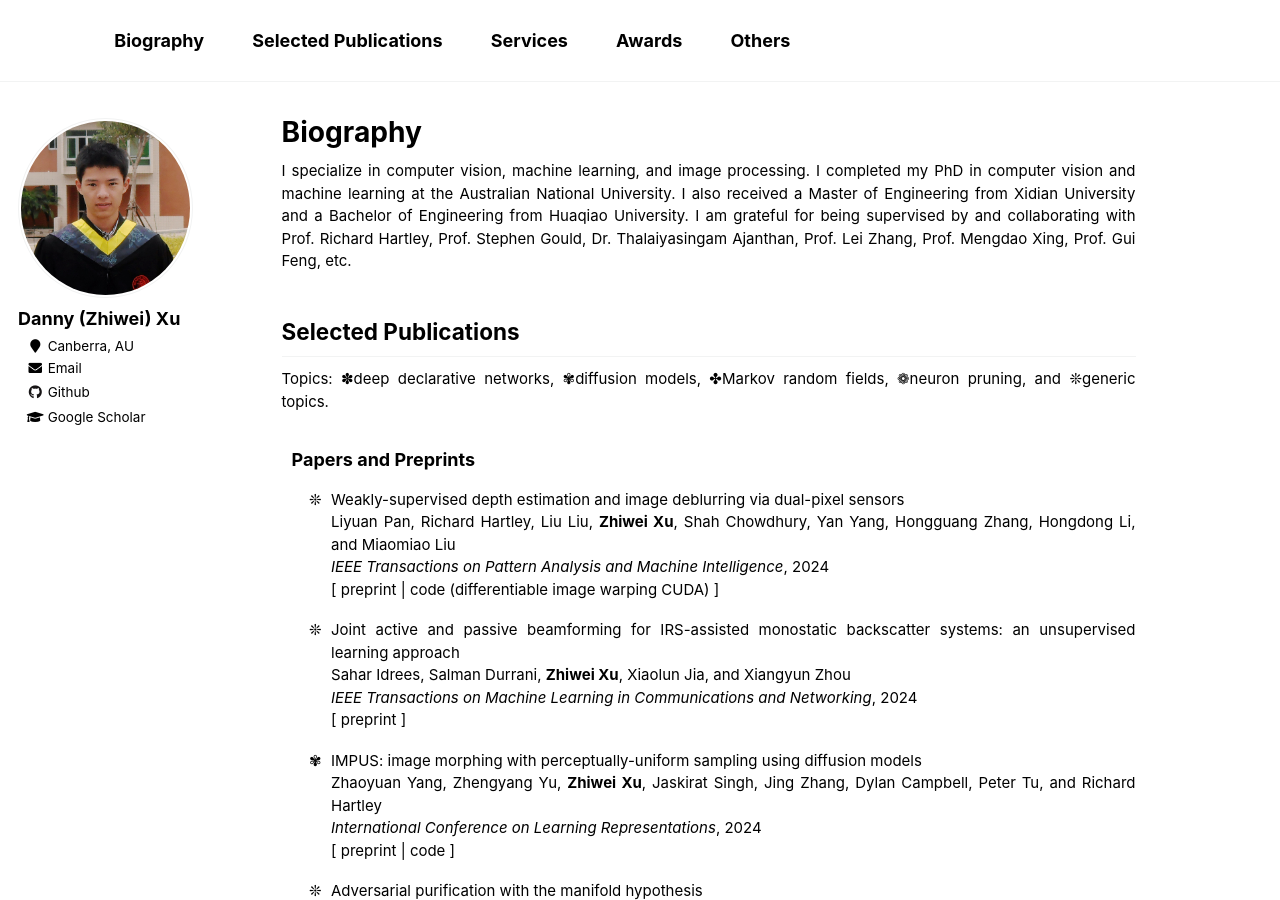
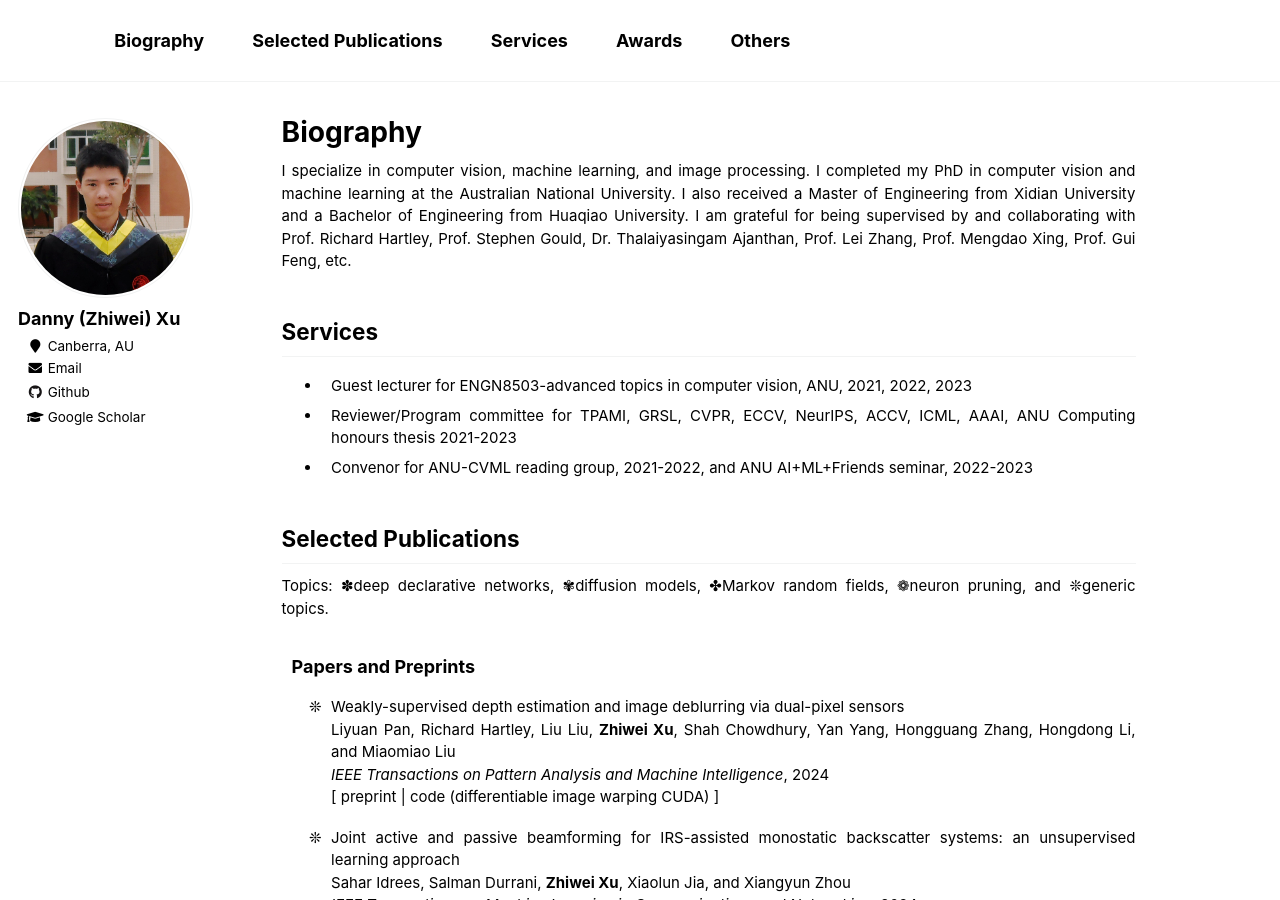
Before and after one commit to zwxu064/zwxu064.github.io, a Jekyll site: the page built from _pages/about.html, in a window 1280 px wide and 900 px high. Built offline with Jekyll 4.4.1, drawn with Linux system fonts in a browser that asks for light colours; some of the changed text lies outside the part shown.

Commit message:
Update about.html

```diff
--- a/_pages/about.html
+++ b/_pages/about.html
@@ -21,6 +21,13 @@ ul{li{padding-inline-start: 1ch;}}
   I also received a Master of Engineering from Xidian University and a Bachelor of Engineering from Huaqiao University.
   I am grateful for being supervised by and collaborating with Prof. Richard Hartley, Prof. Stephen Gould, Dr. Thalaiyasingam Ajanthan, Prof. Lei Zhang, Prof. Mengdao Xing, Prof. Gui Feng, etc.
 </p>
+
+<h2 id="services">Services</h2>
+  <ul>
+    <li><div>Guest lecturer for ENGN8503-advanced topics in computer vision, ANU, 2021, 2022, 2023</div>
+    <li><div>Reviewer/Program committee for TPAMI, GRSL, CVPR, ECCV, NeurIPS, ACCV, ICML, AAAI, ANU Computing honours thesis 2021-2023</div>
+    <li><div>Convenor for ANU-CVML reading group, 2021-2022, and ANU <a style="color: inherit;" href="https://cs.anu.edu.au/ai-ml-friends/", target="_blank">AI+ML+Friends seminar</a>, 2022-2023</div>
+  </ul>
 
 <h2 id="publications">Selected Publications</h2>
   <div>Topics: <span style="color:black">✽</span>deep declarative networks,
@@ -237,13 +244,6 @@ ul{li{padding-inline-start: 1ch;}}
         <div><span style="color:black;font-size:1em">Lei Zhang, Qi Dong, Yinghui Quan, <strong>Zhiwei Xu</strong>, and Gang Xu</span></div></div>
   </ul>
 
-<h2 id="services">Services</h2>
-  <ul>
-    <li><div>Guest lecturer for ENGN8503-advanced topics in computer vision, ANU, 2021, 2022, 2023</div>
-    <li><div>Reviewer/Program committee for TPAMI, GRSL, CVPR, ECCV, NeurIPS, ACCV, ICML, AAAI, ANU Computing honours thesis 2021-2023</div>
-    <li><div>Convenor for ANU-CVML reading group, 2021-2022, and ANU <a style="color: inherit;" href="https://cs.anu.edu.au/ai-ml-friends/", target="_blank">AI+ML+Friends seminar</a>, 2022-2023</div>
-  </ul>
-
 <h2 id="awards">Awards</h2>
   <ul>
     <li><div>Best student paper, international conference on 3D vision, 2020</div>
```
